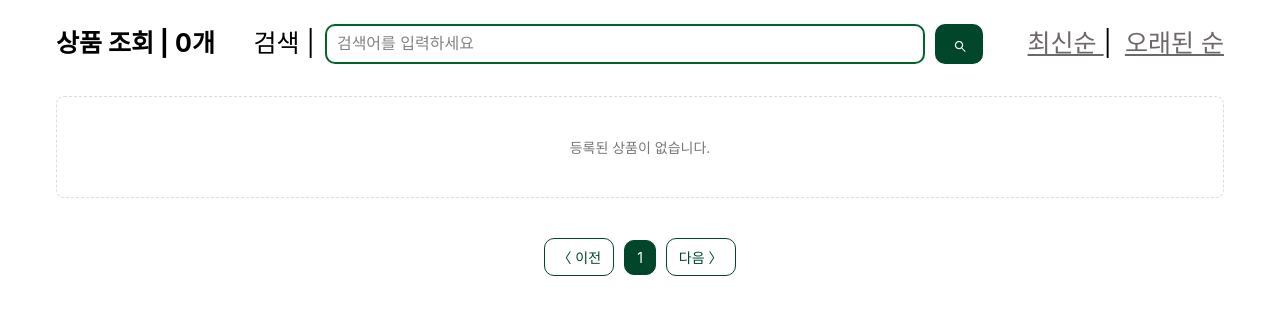
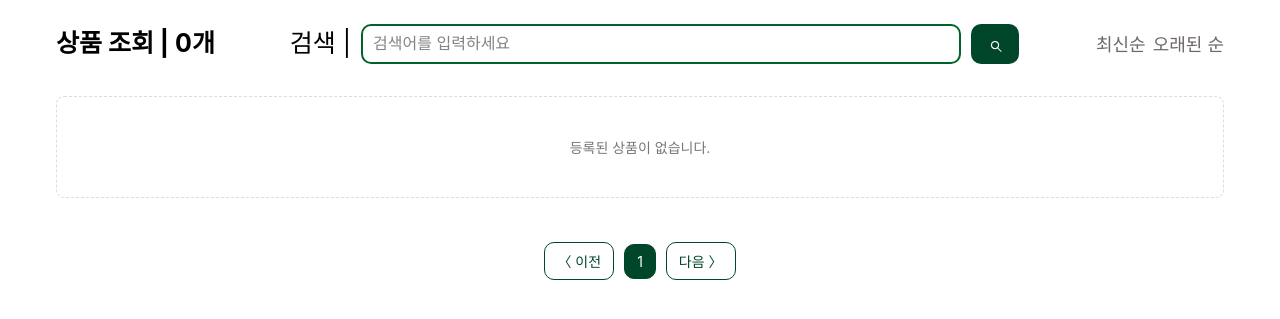
Before and after one commit to OSP-team-8/EwhaMarket, a Flask app: page /list in a window 1280 px wide. Shown: the part 50-369 px from the top of the page. Run offline with Flask 3, Linux system fonts and the light colour scheme; data that the repository does not hold is empty.

Commit message:
fix: 정렬 기준 css 통일

```diff
--- a/static/list.css
+++ b/static/list.css
@@ -38,10 +38,28 @@ html, body { margin: 0; padding: 0; font-family: Inter, sans-serif; }
   margin-bottom: 18px;
 }
 
+
 #latest, #oldest {
-  color: #6D6767;
-  margin-left: 6px;
+  font-size: 18px;
+    color: #6D6767;
+    margin-left: 2px;
+    border: none;
+    border-radius: 5px;
+    background-color: white;
+    text-decoration: none;
+    font-weight: 400;
 }
+
+#latest:hover, #oldest:hover{
+    color: #00462A;
+    font-weight: 600;
+}
+
+.sort-group{
+    display: flex;
+    gap: 8px;
+}
+
 
 ::placeholder {
   color: #838383;
@@ -169,13 +187,12 @@ html, body { margin: 0; padding: 0; font-family: Inter, sans-serif; }
   grid-column: 1/-1;
 }
 
-/* 페이지 네비게이션*/
-.container .pagination {
-  margin-top: 26px;
+.pagination {
   display: flex;
   justify-content: center;
   align-items: center;
   gap: 10px;
+  padding-top: 30px;
 }
 .page, .page-btn {
   text-decoration: none;
@@ -189,6 +206,7 @@ html, body { margin: 0; padding: 0; font-family: Inter, sans-serif; }
   background: var(--green);
   color: var(--white);
 }
+
 
 @media (max-width: 1100px) {
   .review_container { grid-template-columns: repeat(2, 1fr); }
--- a/templates/list.html
+++ b/templates/list.html
@@ -36,7 +36,7 @@
                           q=request.args.get('q','')) }}">
         최신순
       </a>
-      <span class="sort-divider">|</span>
+      <!-- <span class="sort-divider">|</span>  -->
       <a id="oldest"
          class="sort-link{% if sort == 'old' %} is-active{% endif %}"
          href="{{ url_for('view_list',
```
